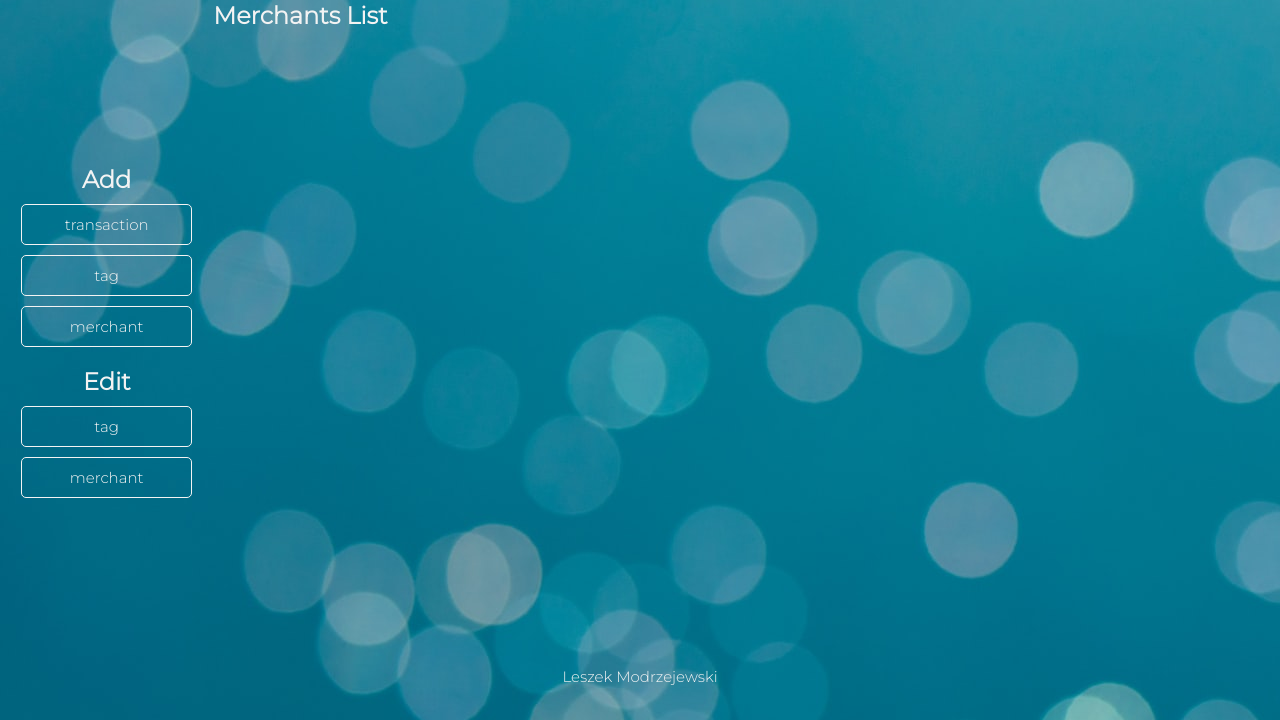
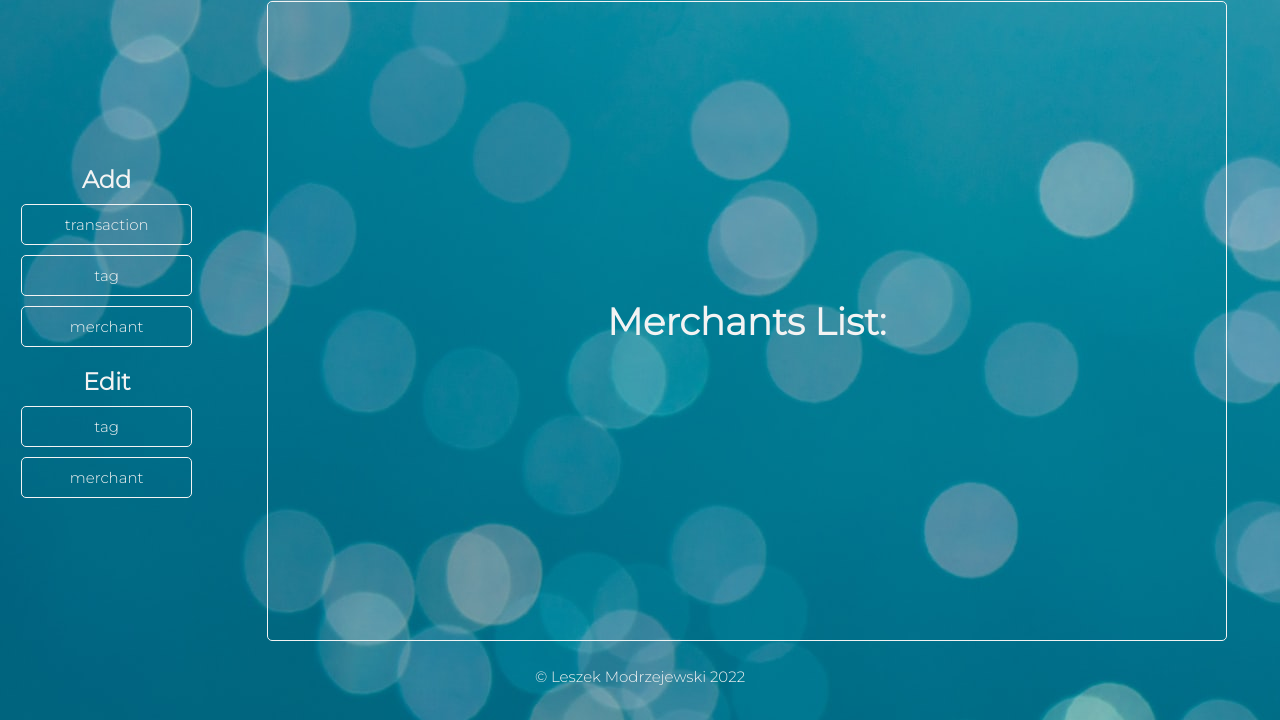
Before and after one commit to lesmodrzejewski/Spending-Tracker, a Flask app: page /merchants in a window 1280 px wide. Shown: the part 80-800 px from the top of the page. Run offline with Flask 2, Linux system fonts and the light colour scheme; data that the repository does not hold is empty; some libraries are stand-ins or nearby versions; some web fonts are replaced.

Commit message:
css added to merchants & tags

```diff
--- a/static/style.css
+++ b/static/style.css
@@ -107,3 +107,39 @@ aside > h2 {
     display: flex;
     flex-direction: column;
 }
+
+/* ---------------MERCHANTS------------------------ */
+#merchants {
+    font-size: 2rem;
+    position: relative;
+    width: 90%;
+    height: 100%;
+    margin: auto;
+    border: 1px solid #f3f3f3;
+    border-radius: 5px;;
+}
+
+.merchant-list {
+    position: absolute;
+    top: 50%;
+    left: 50%;
+    transform: translate(-50%, -50%);
+}
+
+/* ---------------TAGS------------------------ */
+#tags {
+    font-size: 2rem;
+    position: relative;
+    width: 90%;
+    height: 100%;
+    margin: auto;
+    border: 1px solid #f3f3f3;
+    border-radius: 5px;;
+}
+
+.tags-list {
+    position: absolute;
+    top: 50%;
+    left: 50%;
+    transform: translate(-50%, -50%);
+}
--- a/templates/base.html
+++ b/templates/base.html
@@ -47,6 +47,6 @@
             {% endblock %}
         </section>
     </main>
-    <footer><p>Leszek Modrzejewski</p></footer>
+    <footer><p>	&copy; Leszek Modrzejewski 2022</p></footer>
 </body>
 </html>
--- a/templates/merchants/index.html
+++ b/templates/merchants/index.html
@@ -1,12 +1,19 @@
 {% extends 'base.html' %}
 {% block content %}
-    <h1>Merchants List</h1>
+<section id="merchants">
+    <div class="merchant-list">
+        <h1>Merchants List:</h1>
 
-    {% for merchant in merchants  %}
-        <div>
-            {{merchant.name}}
-        </div>
+        {% for merchant in merchants  %}
+            <div>
+                {{merchant.name}}
+            </div>
+        {% endfor %}
+    </div>
 
-    {% endfor %}
+
+
+</section>
+
 
 {% endblock %}
--- a/templates/tags/index.html
+++ b/templates/tags/index.html
@@ -1,9 +1,15 @@
 {% extends 'base.html' %}
 {% block content %}
+<section id="tags">
+    <div class="tags-list">
         <h1>Tags list:</h1>
         {% for tag in tags %}
             <div>
                 {{tag.name}}
             </div>
         {% endfor %}
+    </div>
+
+</section>
+
 {% endblock %}
```
Lines whose indentation alone changed are shown as unchanged.
